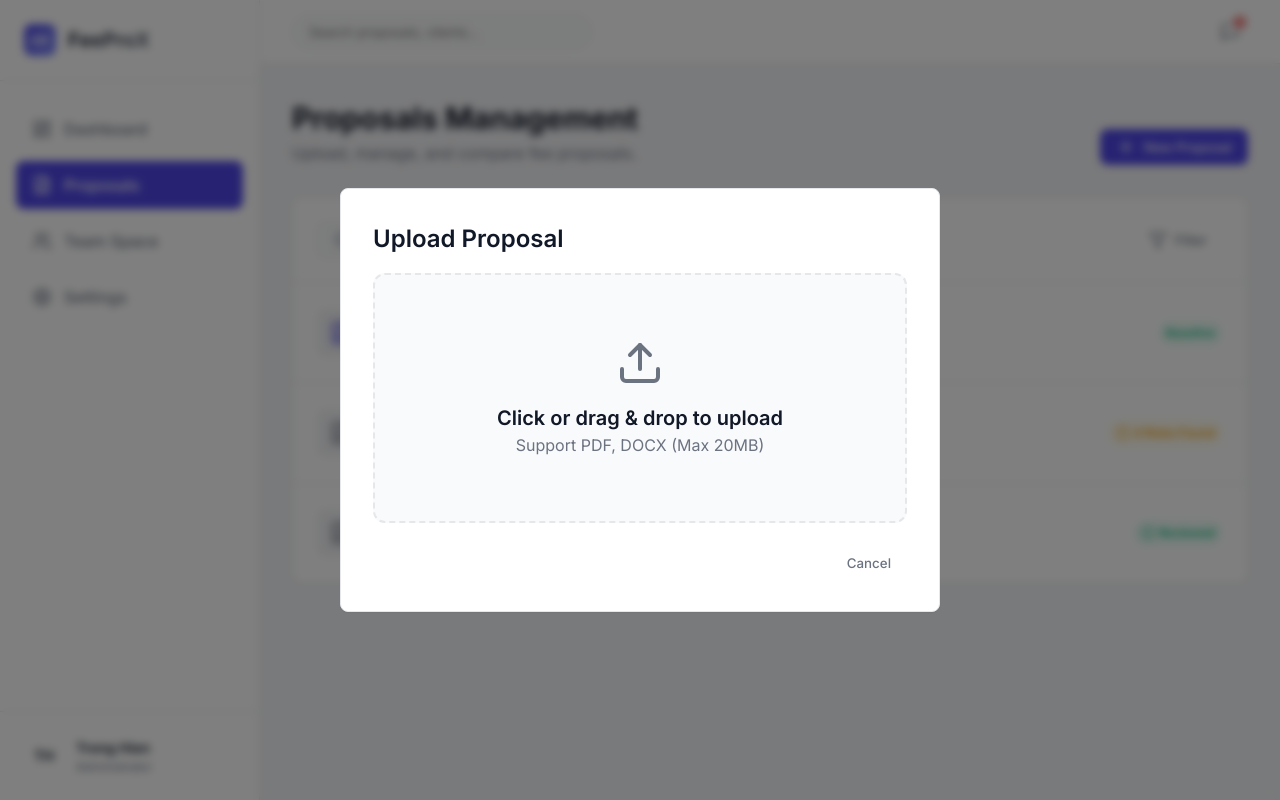
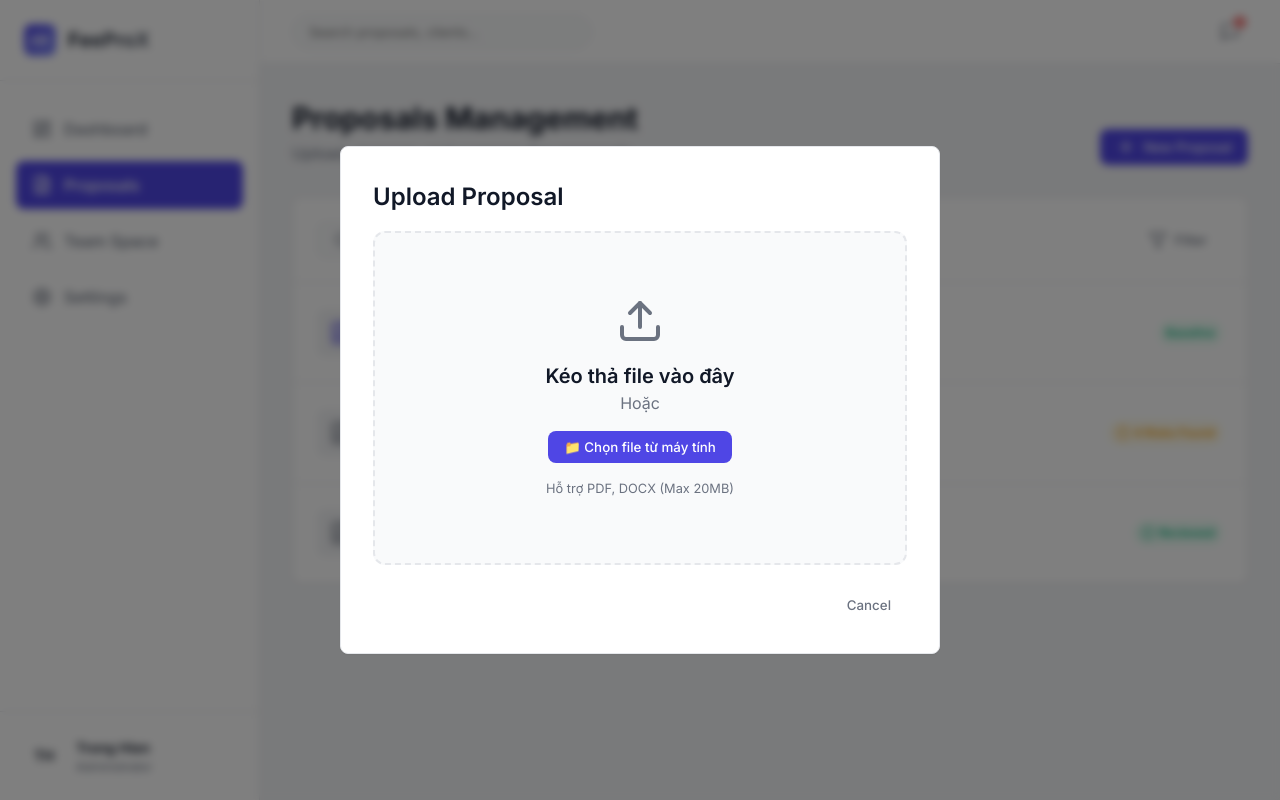
Before and after one commit to tronghienho-RFR/RFP-RFR, a React (Vite) app: page /proposals in a window 1280 px wide. Both pictures are taken after a click on the button "New Proposal". Built offline with nearby package versions, Linux system fonts and the light colour scheme.

Commit message:
feat(proposal): add explicit browse file button and fix upload bugs

```diff
--- a/src/pages/Proposals.jsx
+++ b/src/pages/Proposals.jsx
@@ -18,14 +18,17 @@ const Proposals = () => {
 
     const fileInputRef = useRef(null);
 
-    const handleUploadClick = () => {
+    const uploadTimeoutRef = useRef(null);
+
+    const handleUploadClick = (e) => {
+        e.stopPropagation();
         fileInputRef.current?.click();
     };
 
     const processFileInput = (file) => {
         if(!file) return;
         setIsUploading(true);
-        setTimeout(() => {
+        uploadTimeoutRef.current = setTimeout(() => {
             setIsUploading(false);
             setIsModalOpen(false);
             navigate('/proposals/compare/2'); // Navigate to a mock comparison view
@@ -43,6 +46,13 @@ const Proposals = () => {
 
     const handleDragOver = (e) => {
         e.preventDefault();
+    };
+
+    const handleCancel = (e) => {
+        e.stopPropagation();
+        if (uploadTimeoutRef.current) clearTimeout(uploadTimeoutRef.current);
+        setIsModalOpen(false);
+        setIsUploading(false);
     };
 
     const handleProposalClick = (id) => {
@@ -76,7 +86,6 @@ const Proposals = () => {
                         <h2 className="text-h2 mb-4">Upload Proposal</h2>
                         <div
                             className="dropzone"
-                            onClick={handleUploadClick}
                             onDrop={handleDrop}
                             onDragOver={handleDragOver}
                         >
@@ -88,8 +97,12 @@ const Proposals = () => {
                                 accept=".pdf,.docx"
                             />
                             <Upload size={48} className="text-muted mb-4" />
-                            <h3 className="text-h3">Click or drag & drop to upload</h3>
-                            <p className="text-muted">Support PDF, DOCX (Max 20MB)</p>
+                            <h3 className="text-h3">Kéo thả file vào đây</h3>
+                            <p className="text-muted mb-4">Hoặc</p>
+                            <button className="btn btn-primary" onClick={handleUploadClick}>
+                                📁 Chọn file từ máy tính
+                            </button>
+                            <p className="text-muted mt-4 mt-2" style={{ fontSize: '0.8rem' }}>Hỗ trợ PDF, DOCX (Max 20MB)</p>
 
                             {isUploading && (
                                 <div className="uploading-state mt-4">
@@ -101,8 +114,7 @@ const Proposals = () => {
                         <div className="modal-actions mt-6">
                             <button
                                 className="btn btn-ghost"
-                                onClick={(e) => { e.stopPropagation(); setIsModalOpen(false); setIsUploading(false); }}
-                                disabled={isUploading}
+                                onClick={handleCancel}
                             >
                                 Cancel
                             </button>
```
